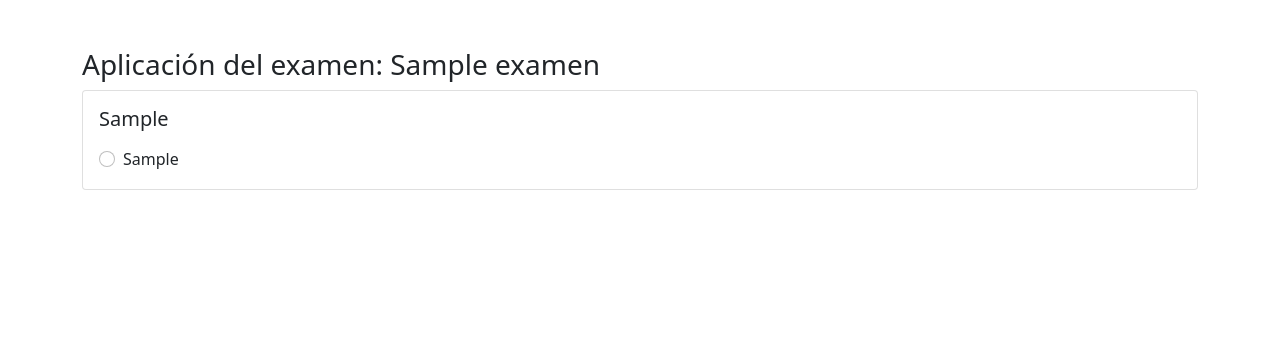
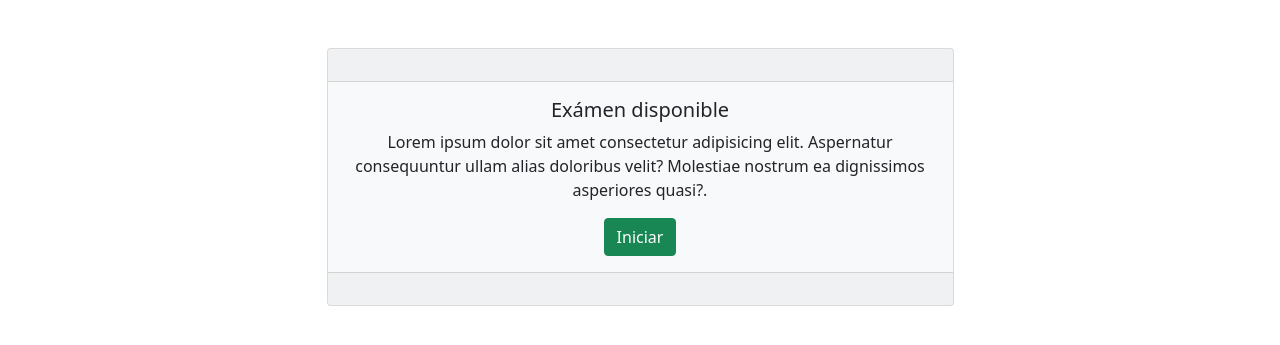
Before and after one commit to 0M1N1D0/plataformageneral, a Django app: page /examen/consulta/ in a window 1280 px wide. Shown: the part 56-401 px from the top of the page. Run offline with Django 4.2, Linux system fonts and the light colour scheme; tables that the repository leaves empty hold one stand-in row (values such as "Sample post"); some libraries are stand-ins or nearby versions.

Commit message:
adicion mensaje consulta

```diff
--- a/examen/templates/examen/consulta_examen.html
+++ b/examen/templates/examen/consulta_examen.html
@@ -4,24 +4,17 @@
 {% block content %}
     <div class="container mt-5">
         {% if examen %}
-            <h3>Aplicación del examen: {{examen}}</h3>
-            {% for pregunta in preguntas %}
-            <div class="card mb-3">
-                <div class="card-body">
-                    <h5 class="card-title mb-3">{{pregunta}}</h5>
-                    {% for respuesta in pregunta.respuestas.all %}
-                    <div class="form-group mt-2">
-                        <div class="form-check form-check-inline">
-                        <input class="form-check-input" type="radio" id="opcion{{respuesta.id}}" name="respuesta{{pregunta.id}}" value="{{respuesta.id}}">
-                        <label class="form-check-label" for="opcion3">{{ respuesta.respuesta }}</label>
-                        </div>
+            <div class="container col-7">
+                <div class="card text-center bg-light">
+                    <div class="card-header p-3"></div>
+                    <div class="card-body">
+                        <h5 class="card-title">Exámen disponible</h5>
+                        <p class="card-text">Lorem ipsum dolor sit amet consectetur adipisicing elit. Aspernatur consequuntur ullam alias doloribus velit? Molestiae nostrum ea dignissimos asperiores quasi?.</p>
+                        <a href="{% url 'examen:aplicacion' %}" class="btn btn-success">Iniciar</a>
                     </div>
-                    {% endfor %}
-                </div>
+                    <div class="card-footer text-muted p-3"></div>
+                    </div>
             </div>
-            {% endfor %}
-
-
         {% else %}
             <div class="container col-7">
                 <div class="card text-center bg-light">
--- a/examen/urls.py
+++ b/examen/urls.py
@@ -6,4 +6,5 @@ app_name = 'examen'
 
 urlpatterns = [
     path('consulta/', views.consulta, name='consulta'),
+    path('aplicacion/', views.aplicacion, name='aplicacion'),
 ]
--- a/examen/views.py
+++ b/examen/views.py
@@ -3,6 +3,15 @@ from examen.models import Examen, Pregunta, Respuesta
 
 
 def consulta(request):
+    examen_activo = Examen.objects.filter(activo=True).first()
+    examen = examen_activo.nombre if examen_activo else None
+    contexto = {
+        'examen': examen,
+    }
+    return render(request, 'examen/consulta_examen.html', contexto)
+
+
+def aplicacion(request):
     examen_activo = Examen.objects.filter(activo=True).first()
     examen = examen_activo.nombre if examen_activo else None
     preguntas = Pregunta.objects.filter(examen=examen_activo) if examen_activo else []
@@ -12,4 +21,4 @@ def consulta(request):
         'preguntas': preguntas,
         'respuestas': respuestas,
     }
-    return render(request, 'examen/consulta_examen.html', contexto)
+    return render(request, 'examen/aplicacion.html', contexto)
```
Also changed, not shown: examen/templates/examen/aplicacion.html (added, +25 -0 lines).
